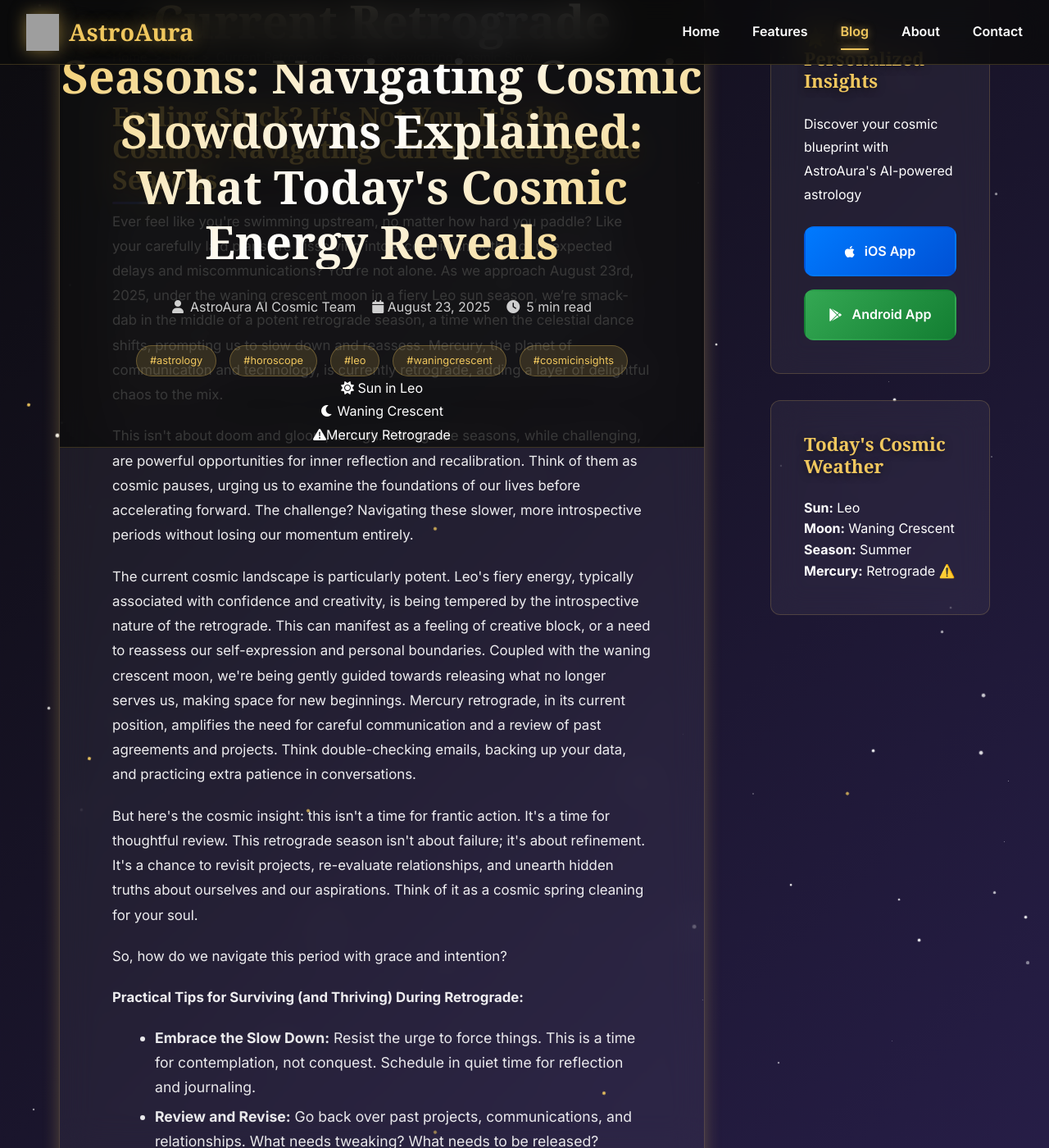
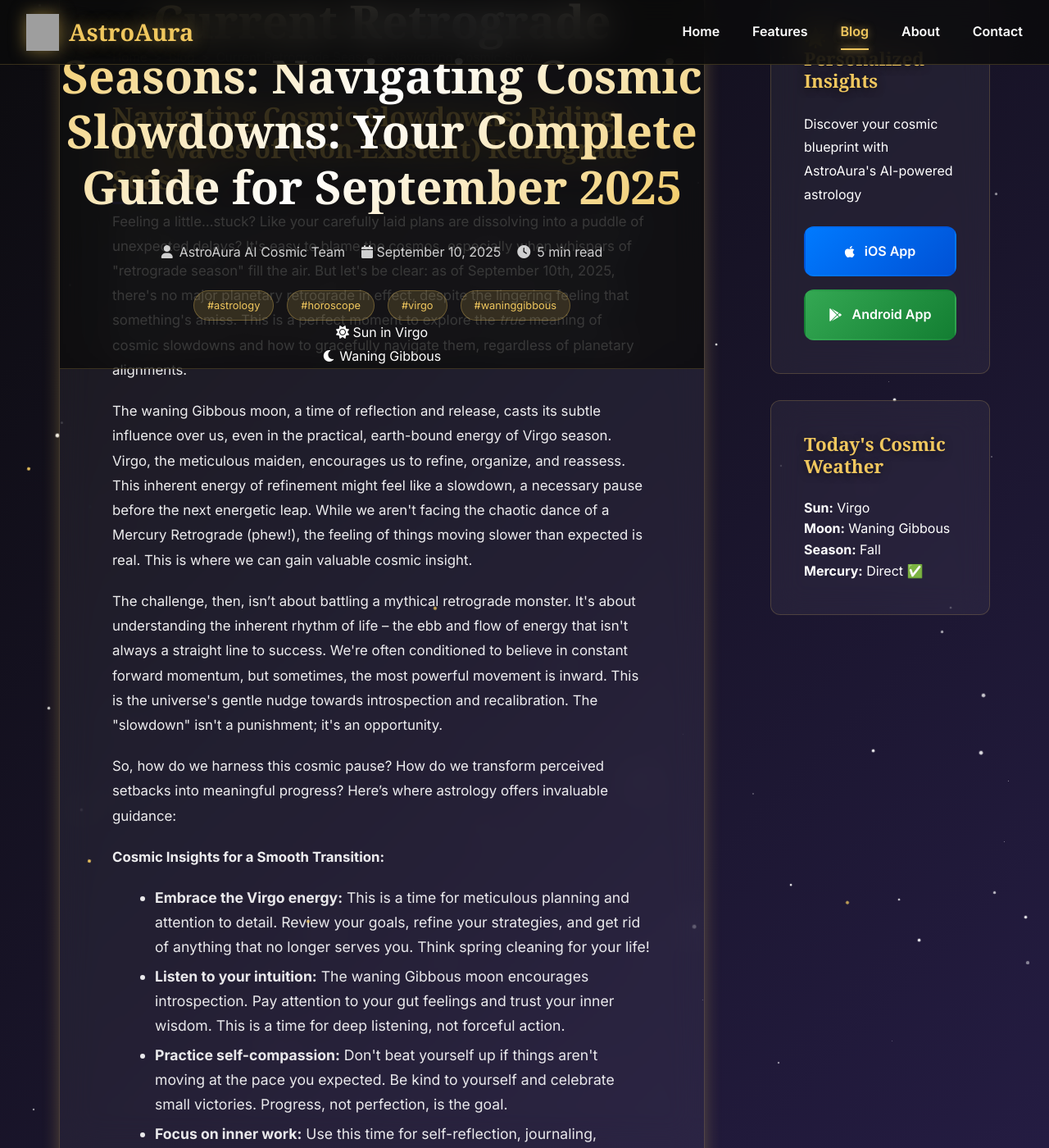
Before and after one commit to royanis/astroaura-website, a Jekyll site: the page blog/posts/current-retrograde-seasons-navigating-cosmic-slowd.html, which Jekyll copies as it is, in a window 1280 px wide and 1400 px high, scrolled down 221 px. Shown: the whole window at 82% size. Built offline with Jekyll 4.4.1, drawn with Linux system fonts in a browser that asks for light colours; some web fonts are replaced; comment, search, counter and statistics services are not loaded; some of the changed text lies outside the part shown; grey boxes are pictures that could not be loaded.

Commit message:
🌟 Automated blog post: 2025-09-10 01:43 UTC
Generated authentic astrology content
Updated RSS feeds and sitemap
Published via GitHub Actions

🤖 Automated by AstroAura Blog System

```diff
--- a/blog/posts/current-retrograde-seasons-navigating-cosmic-slowd.html
+++ b/blog/posts/current-retrograde-seasons-navigating-cosmic-slowd.html
@@ -3,11 +3,11 @@
 <head>
     <meta charset="UTF-8">
     <meta name="viewport" content="width=device-width, initial-scale=1.0">
-    <meta name="description" content="## Feeling Stuck? It's Not You, It's the Cosmos: Navigating Current Retrograde Seasons  Ever feel like you're swimming upstream, no matter how hard you ...">
-    <title>Current Retrograde Seasons: Navigating Cosmic Slowdowns Explained: What Today's Cosmic Energy Reveals | AstroAura Cosmic Insights</title>
+    <meta name="description" content="## Navigating Cosmic Slowdowns:  Riding the Waves of (Non-Existent) Retrograde Season  Feeling a little…stuck?  Like your carefully laid plans are disso...">
+    <title>Current Retrograde Seasons: Navigating Cosmic Slowdowns: Your Complete Guide for September 2025 | AstroAura Cosmic Insights</title>
 
     <!-- SEO Meta Tags -->
-    <meta name="keywords" content="astrology, horoscope, leo, waning-crescent, cosmic-insights, spiritual-guidance, astroaura, AI astrology, multilingual horoscope">
+    <meta name="keywords" content="astrology, horoscope, virgo, waning-gibbous, AI astrology, multilingual horoscope">
     <meta name="author" content="AstroAura AI Cosmic Team">
     <meta name="robots" content="index, follow, max-image-preview:large, max-snippet:-1">
     <meta name="revisit-after" content="7 days">
@@ -16,26 +16,24 @@
     <link rel="canonical" href="https://astroaura.me/blog/posts/current-retrograde-seasons-navigating-cosmic-slowd.html">
 
     <!-- Open Graph Tags -->
-    <meta property="og:title" content="Current Retrograde Seasons: Navigating Cosmic Slowdowns Explained: What Today's Cosmic Energy Reveals | AstroAura">
-    <meta property="og:description" content="## Feeling Stuck? It's Not You, It's the Cosmos: Navigating Current Retrograde Seasons  Ever feel like you're swimming upstream, no matter how hard you ...">
-    <meta property="og:image" content="https://astroaura.me/assets/images/blog/cosmic-insights-og.jpg">
+    <meta property="og:title" content="Current Retrograde Seasons: Navigating Cosmic Slowdowns: Your Complete Guide for September 2025 | AstroAura">
+    <meta property="og:description" content="## Navigating Cosmic Slowdowns:  Riding the Waves of (Non-Existent) Retrograde Season  Feeling a little…stuck?  Like your carefully laid plans are disso...">
     <meta property="og:url" content="https://astroaura.me/blog/posts/current-retrograde-seasons-navigating-cosmic-slowd.html">
     <meta property="og:type" content="article">
     <meta property="og:site_name" content="AstroAura">
 
     <!-- Twitter Card -->
     <meta name="twitter:card" content="summary_large_image">
-    <meta name="twitter:title" content="Current Retrograde Seasons: Navigating Cosmic Slowdowns Explained: What Today's Cosmic Energy Reveals">
-    <meta name="twitter:description" content="## Feeling Stuck? It's Not You, It's the Cosmos: Navigating Current Retrograde Seasons  Ever feel like you're swimming upstream, no matter how hard you ...">
-    <meta name="twitter:image" content="https://astroaura.me/assets/images/blog/cosmic-insights-twitter.jpg">
+    <meta name="twitter:title" content="Current Retrograde Seasons: Navigating Cosmic Slowdowns: Your Complete Guide for September 2025">
+    <meta name="twitter:description" content="## Navigating Cosmic Slowdowns:  Riding the Waves of (Non-Existent) Retrograde Season  Feeling a little…stuck?  Like your carefully laid plans are disso...">
 
     <!-- Schema.org Markup -->
     <script type="application/ld+json">
     {
         "@context": "https://schema.org",
         "@type": "BlogPosting",
-        "headline": "Current Retrograde Seasons: Navigating Cosmic Slowdowns Explained: What Today's Cosmic Energy Reveals",
-        "description": "## Feeling Stuck? It's Not You, It's the Cosmos: Navigating Current Retrograde Seasons  Ever feel like you're swimming upstream, no matter how hard you ...",
+        "headline": "Current Retrograde Seasons: Navigating Cosmic Slowdowns: Your Complete Guide for September 2025",
+        "description": "## Navigating Cosmic Slowdowns:  Riding the Waves of (Non-Existent) Retrograde Season  Feeling a little…stuck?  Like your carefully laid plans are disso...",
         "author": {
             "@type": "Organization",
             "name": "AstroAura AI Cosmic Team"
@@ -48,15 +46,14 @@
                 "url": "https://astroaura.me/assets/icons/app_icon.png"
             }
         },
-        "datePublished": "2025-08-23T01:47:27.165948",
-        "dateModified": "2025-08-23T01:47:27.165948",
+        "datePublished": "2025-09-10T01:43:33.515711",
+        "dateModified": "2025-09-10T01:43:33.515711",
         "url": "https://astroaura.me/blog/posts/current-retrograde-seasons-navigating-cosmic-slowd.html",
-        "image": "https://astroaura.me/assets/images/blog/cosmic-insights-og.jpg",
         "mainEntityOfPage": {
             "@type": "WebPage",
             "@id": "https://astroaura.me/blog/posts/current-retrograde-seasons-navigating-cosmic-slowd.html"
         },
-        "keywords": "astrology, horoscope, leo, waning-crescent, cosmic-insights, spiritual-guidance, astroaura"
+        "keywords": "astrology, horoscope, virgo, waning-gibbous"
     }
     </script>
 
@@ -102,57 +99,66 @@
 
             <!-- Post Header -->
             <header class="post-header">
-                <h1 class="post-title">Current Retrograde Seasons: Navigating Cosmic Slowdowns Explained: What Today's Cosmic Energy Reveals</h1>
+                <h1 class="post-title">Current Retrograde Seasons: Navigating Cosmic Slowdowns: Your Complete Guide for September 2025</h1>
                 <div class="post-meta">
                     <span class="post-author">
                         <i class="fas fa-user"></i> AstroAura AI Cosmic Team
                     </span>
-                    <time class="post-date" datetime="2025-08-23T01:47:27.165948">
-                        <i class="fas fa-calendar"></i> August 23, 2025
+                    <time class="post-date" datetime="2025-09-10T01:43:33.515711">
+                        <i class="fas fa-calendar"></i> September 10, 2025
                     </time>
                     <span class="post-reading-time">
                         <i class="fas fa-clock"></i> 5 min read
                     </span>
                 </div>
                 <div class="post-tags">
-                    <span class="tag">#astrology</span> <span class="tag">#horoscope</span> <span class="tag">#leo</span> <span class="tag">#waningcrescent</span> <span class="tag">#cosmicinsights</span>
+                    <span class="tag">#astrology</span> <span class="tag">#horoscope</span> <span class="tag">#virgo</span> <span class="tag">#waninggibbous</span>
                 </div>
 
                 <!-- Current Cosmic Data Display -->
                 <div class="cosmic-data-bar">
                     <div class="cosmic-item">
                         <i class="fas fa-sun"></i>
-                        <span>Sun in Leo</span>
+                        <span>Sun in Virgo</span>
                     </div>
                     <div class="cosmic-item">
                         <i class="fas fa-moon"></i>
-                        <span>Waning Crescent</span>
+                        <span>Waning Gibbous</span>
                     </div>
-                    <div class="cosmic-item mercury-rx"><i class="fas fa-exclamation-triangle"></i><span>Mercury Retrograde</span></div>
+
                 </div>
             </header>
 
             <!-- Post Content -->
             <div class="post-content">
                 <div class="blog-content">
-  <h2>Feeling Stuck? It's Not You, It's the Cosmos: Navigating Current Retrograde Seasons</h2>
-  <p>Ever feel like you're swimming upstream, no matter how hard you paddle?  Like your carefully laid plans are dissolving into a cosmic smoothie of unexpected delays and miscommunications?  You're not alone.  As we approach August 23rd, 2025, under the waning crescent moon in a fiery Leo sun season, we’re smack-dab in the middle of a potent retrograde season, a time when the celestial dance shifts, prompting us to slow down and reassess.  Mercury, the planet of communication and technology, is currently retrograde, adding a layer of delightful chaos to the mix.</p>
-  <p>This isn't about doom and gloom, though.  Retrograde seasons, while challenging, are powerful opportunities for inner reflection and recalibration. Think of them as cosmic pauses, urging us to examine the foundations of our lives before accelerating forward.  The challenge?  Navigating these slower, more introspective periods without losing our momentum entirely.</p>
-  <p>The current cosmic landscape is particularly potent.  Leo's fiery energy, typically associated with confidence and creativity, is being tempered by the introspective nature of the retrograde. This can manifest as a feeling of creative block, or a need to reassess our self-expression and personal boundaries.  Coupled with the waning crescent moon, we're being gently guided towards releasing what no longer serves us, making space for new beginnings. Mercury retrograde, in its current position, amplifies the need for careful communication and a review of past agreements and projects.  Think double-checking emails, backing up your data, and practicing extra patience in conversations.</p>
-  <p>But here's the cosmic insight:  this isn't a time for frantic action. It's a time for thoughtful review.  This retrograde season isn't about failure; it's about refinement.  It's a chance to revisit projects, re-evaluate relationships, and unearth hidden truths about ourselves and our aspirations.  Think of it as a cosmic spring cleaning for your soul.</p>
-  <p>So, how do we navigate this period with grace and intention?</p>
-  <p><strong>Practical Tips for Surviving (and Thriving) During Retrograde:</strong></p>
+  <h2>Navigating Cosmic Slowdowns:  Riding the Waves of (Non-Existent) Retrograde Season</h2>
+  <p>Feeling a little…stuck?  Like your carefully laid plans are dissolving into a puddle of unexpected delays?  It's easy to blame the cosmos, especially when whispers of "retrograde season" fill the air.  But let's be clear: as of September 10th, 2025, there's no major planetary retrograde in effect, despite the lingering feeling that something's amiss.  This is a perfect moment to explore the <em>true</em> meaning of cosmic slowdowns and how to gracefully navigate them, regardless of planetary alignments.</p>
+  <p>The waning Gibbous moon, a time of reflection and release, casts its subtle influence over us, even in the practical, earth-bound energy of Virgo season.  Virgo, the meticulous maiden, encourages us to refine, organize, and reassess.  This inherent energy of refinement might feel like a slowdown, a necessary pause before the next energetic leap.  While we aren't facing the chaotic dance of a Mercury Retrograde (phew!), the feeling of things moving slower than expected is real.  This is where we can gain valuable cosmic insight.</p>
+  <p>The challenge, then, isn’t about battling a mythical retrograde monster. It's about understanding the inherent rhythm of life – the ebb and flow of energy that isn't always a straight line to success.  We're often conditioned to believe in constant forward momentum, but sometimes, the most powerful movement is inward. This is the universe's gentle nudge towards introspection and recalibration.  The "slowdown" isn't a punishment; it's an opportunity.</p>
+  <p>So, how do we harness this cosmic pause?  How do we transform perceived setbacks into meaningful progress?  Here’s where astrology offers invaluable guidance:</p>
+  <p><strong>Cosmic Insights for a Smooth Transition:</strong></p>
   <ul>
-    <li><strong>Embrace the Slow Down:</strong> Resist the urge to force things.  This is a time for contemplation, not conquest. Schedule in quiet time for reflection and journaling.</li>
-    <li><strong>Review and Revise:</strong>  Go back over past projects, communications, and relationships.  What needs tweaking? What needs to be released?</li>
-    <li><strong>Prioritize Self-Care:</strong>  Retrogrades can be emotionally draining.  Prioritize sleep, healthy eating, and activities that nourish your soul.</li>
-    <li><strong>Communicate Carefully:</strong>  Double-check emails, clarify instructions, and practice active listening.  Misunderstandings are more likely during this period.</li>
-    <li><strong>Avoid Major Decisions:</strong>  If possible, postpone significant decisions until after the retrograde period.  This will allow for clearer thinking and better outcomes.</li>
-    <li><strong>Focus on Inner Work:</strong>  Use this time for introspection, meditation, and self-reflection.  What lessons have you learned? What are your next steps?</li>
+    <li><strong>Embrace the Virgo energy:</strong>  This is a time for meticulous planning and attention to detail.  Review your goals, refine your strategies, and get rid of anything that no longer serves you.  Think spring cleaning for your life!</li>
+    <li><strong>Listen to your intuition:</strong>  The waning Gibbous moon encourages introspection. Pay attention to your gut feelings and trust your inner wisdom.  This is a time for deep listening, not forceful action.</li>
+    <li><strong>Practice self-compassion:</strong>  Don't beat yourself up if things aren't moving at the pace you expected. Be kind to yourself and celebrate small victories.  Progress, not perfection, is the goal.</li>
+    <li><strong>Focus on inner work:</strong>  Use this time for self-reflection, journaling, meditation, or any activity that helps you connect with your inner self. This will help you navigate any perceived challenges with greater clarity.</li>
+    <li><strong>Connect with nature:</strong>  Ground yourself in the earth's energy. Spend time outdoors, connect with plants, and feel the natural rhythm of life. This will help you find a sense of balance and calm amidst any perceived chaos.</li>
   </ul>
-  <p><strong>Your Personalized Cosmic Roadmap:</strong>  Understanding the specific impact of the retrograde on your individual astrological chart can significantly enhance your navigation.  The AstroAura app provides personalized insights, tailored to your unique birth chart, offering guidance on how to best utilize this cosmic energy for growth and transformation.  It’s your personal cosmic GPS during these challenging, yet ultimately rewarding, times.</p>
-  <p>The resolution lies not in fighting the cosmic current, but in aligning with it.  This retrograde season is an invitation to cultivate inner peace, embrace introspection, and emerge stronger and more self-aware than ever before.  By embracing the slow pace and focusing on inner work, you can transform this potentially challenging period into a time of profound growth and self-discovery.</p>
-  <p><strong>Ready to harness the power of this retrograde season?</strong> Share this article with your friends and family so they can navigate this cosmic slowdown with ease.  And don’t forget to download the AstroAura app for personalized guidance and support during this transformative time.  Let's navigate these celestial currents together!  #RetrogradeSeason #Astrology #AstroAura #CosmicGuidance #LeoSeason #MercuryRetrograde</p>
+  <p><strong>Practical Tips for Navigating Cosmic Slowdowns (Shareable!):</strong></p>
+  <ul>
+    <li><strong>Declutter your physical and digital spaces:</strong> A clean environment fosters a clear mind.</li>
+    <li><strong>Review your to-do list and prioritize ruthlessly:</strong> Focus on what truly matters.</li>
+    <li><strong>Schedule time for self-care:</strong>  Rest, recharge, and replenish your energy.</li>
+    <li><strong>Practice mindfulness and gratitude:</strong>  Appreciate the present moment and all its blessings.</li>
+    <li><strong>Connect with supportive friends and family:</strong>  Lean on your network for encouragement and guidance.</li>
+  </ul>
+  <p>The current planetary positions, although not in retrograde, are still influencing our experience.  The energy of Virgo season, combined with the waning Gibbous moon, encourages a period of reflection and refinement.  This isn't a time for forceful action but rather for thoughtful consideration and preparation for the next phase.</p>
+  <p>For personalized guidance tailored to your unique astrological chart and current planetary transits, download the <strong>AstroAura app</strong>.  AstroAura provides detailed insights into your personal cosmic landscape, helping you understand the energies at play and navigate them with grace and confidence. It's your personal cosmic compass, guiding you through every phase of your life's journey.</p>
+  <p><strong>The Resolution: Embracing the Pause</strong></p>
+  <p>The feeling of a cosmic slowdown isn't something to fear, but rather to understand and utilize.  By embracing the energy of Virgo season and the reflective nature of the waning Gibbous moon, we can transform perceived setbacks into opportunities for growth and self-discovery.  This is a time for inner work, refinement, and preparation for the next chapter.</p>
+  <p><strong>Viral Call to Action:</strong></p>
+  <p>Are you ready to ride the waves of cosmic energy with grace and intention? Share this article with your friends and download the AstroAura app today to unlock your personalized cosmic roadmap! Let's create a supportive community that navigates the celestial dance together.  #AstroAura #CosmicSlowdown #VirgoSeason #WaningGibbous #AstrologyTips #SpiritualGrowth</p>
 
   <section class="astroaura-cta">
     <h3>🌟 Discover Your Personal Cosmic Story</h3>
@@ -174,7 +180,7 @@
             <section class="post-actions">
                 <div class="share-buttons">
                     <h3>Share This Cosmic Insight</h3>
-                    <a href="https://twitter.com/intent/tweet?text=Current Retrograde Seasons: Navigating Cosmic Slowdowns Explained: What Today's Cosmic Energy Reveals&url=https://astroaura.me/blog/posts/current-retrograde-seasons-navigating-cosmic-slowd.html" target="_blank" class="share-btn twitter">
+                    <a href="https://twitter.com/intent/tweet?text=Current Retrograde Seasons: Navigating Cosmic Slowdowns: Your Complete Guide for September 2025&url=https://astroaura.me/blog/posts/current-retrograde-seasons-navigating-cosmic-slowd.html" target="_blank" class="share-btn twitter">
                         <i class="fab fa-twitter"></i> Tweet
                     </a>
                     <a href="https://www.facebook.com/sharer/sharer.php?u=https://astroaura.me/blog/posts/current-retrograde-seasons-navigating-cosmic-slowd.html" target="_blank" class="share-btn facebook">
@@ -202,15 +208,15 @@
             <div class="widget cosmic-weather">
                 <h3>Today's Cosmic Weather</h3>
                 <div class="weather-item">
-                    <strong>Sun:</strong> Leo
+                    <strong>Sun:</strong> Virgo
                 </div>
                 <div class="weather-item">
-                    <strong>Moon:</strong> Waning Crescent
+                    <strong>Moon:</strong> Waning Gibbous
                 </div>
                 <div class="weather-item">
-                    <strong>Season:</strong> Summer
+                    <strong>Season:</strong> Fall
                 </div>
-                <div class="weather-item warning"><strong>Mercury:</strong> Retrograde ⚠️</div>
+                <div class="weather-item"><strong>Mercury:</strong> Direct ✅</div>
             </div>
         </aside>
     </main>
```
Also changed, not shown: blog/atom.xml (+1 -1 lines), blog/feed.json (+22 -2 lines), blog/feed.xml (+1 -1 lines), blog/posts_index.json (+26 -3 lines), sitemap.xml (+17 -7 lines).
